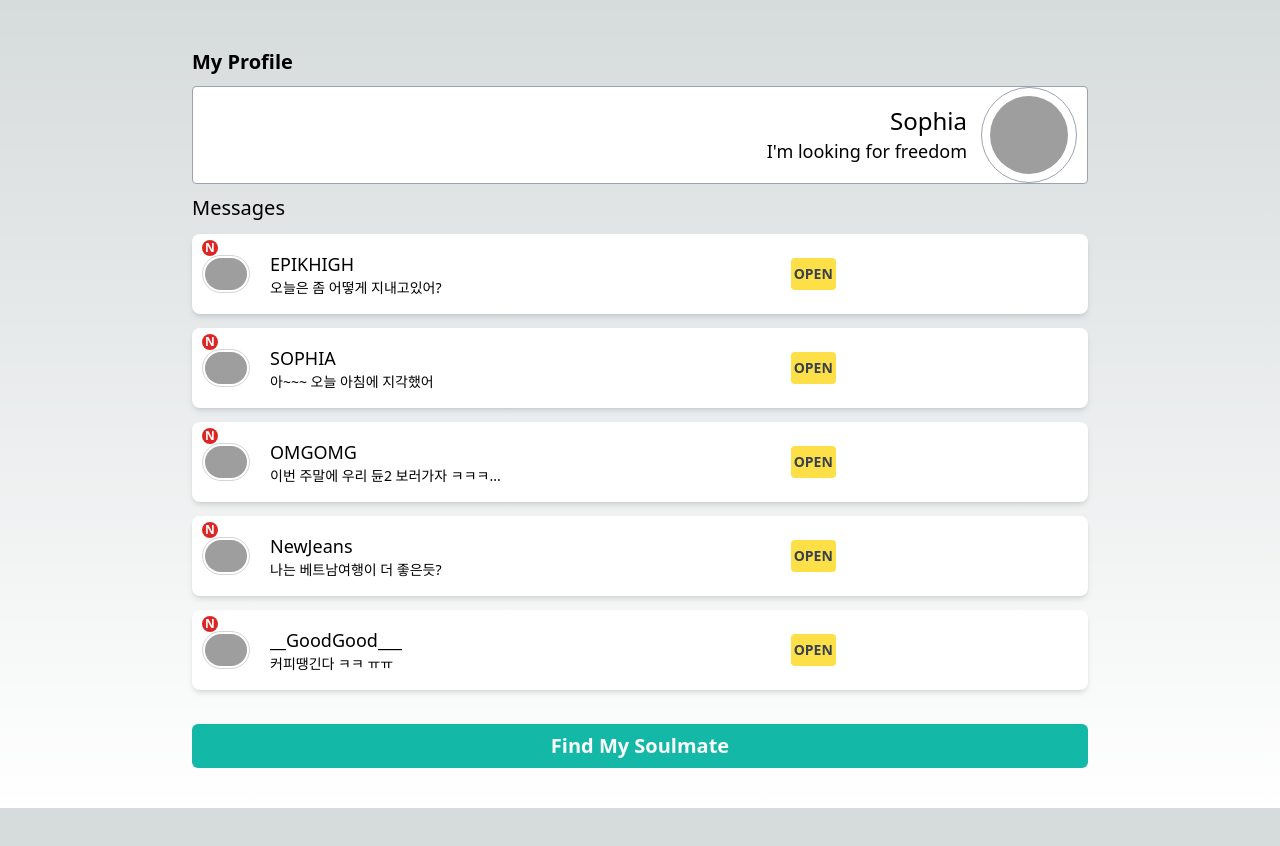
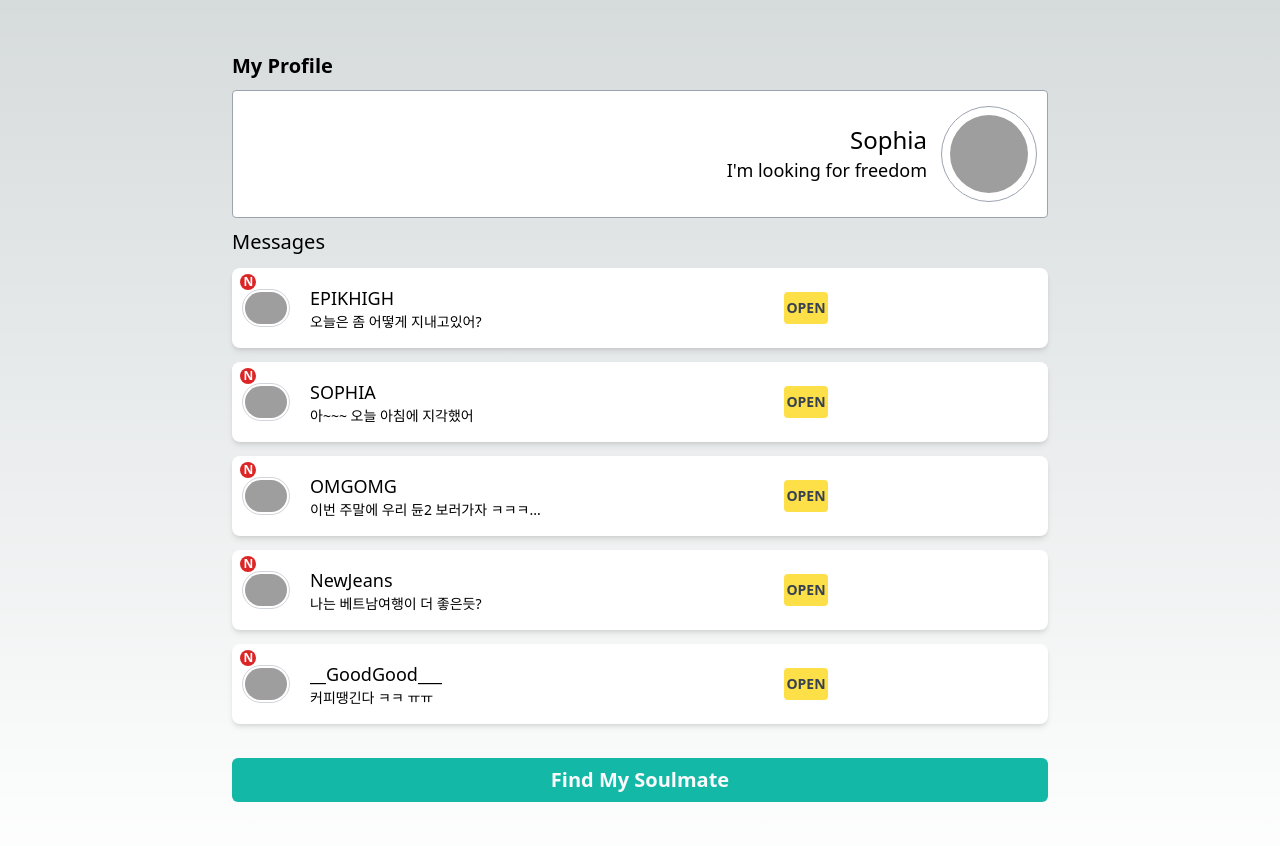
Before and after one commit to seona926/y2k-app, a Next.js app: page / in a window 1280 px wide. Shown: the top 846 px of the page. Before the commit the page ends 808 px from the top, so only its background shows below. Built offline with nearby package versions, Linux system fonts and the light colour scheme; grey boxes are pictures that could not be loaded.

Commit message:
add: main > 컨테이너 패딩 ㅜ정

```diff
--- a/app/(root)/layout.tsx
+++ b/app/(root)/layout.tsx
@@ -11,7 +11,7 @@ export default function RootLayout({
       <body>
         <main>
           <section className="main-container">
-            <div className="w-full max-w-4xl">{children}</div>
+            <div className="w-full max-w-4xl p-10">{children}</div>
           </section>
         </main>
       </body>
--- a/app/(root)/page.tsx
+++ b/app/(root)/page.tsx
@@ -49,8 +49,8 @@ export default function MainPage() {
           </div>
         </Link>
       </div>
-      <div className="text-xl font-bold mt-12">My Profile</div>
-      <div className="h-14vh w-full flex justify-end items-center bg-white mt-2.5 mb-2.5 border border-gray-400 rounded">
+      <div className="text-xl font-bold mt-3">My Profile</div>
+      <div className="h-32 w-full flex justify-end items-center bg-white mt-2.5 mb-2.5 border border-gray-400 rounded">
         <div className="flex flex-col items-end mr-3.5">
           <span className="text-2xl font-medium">
             {user?.nickname || "Lisboa"}
```
